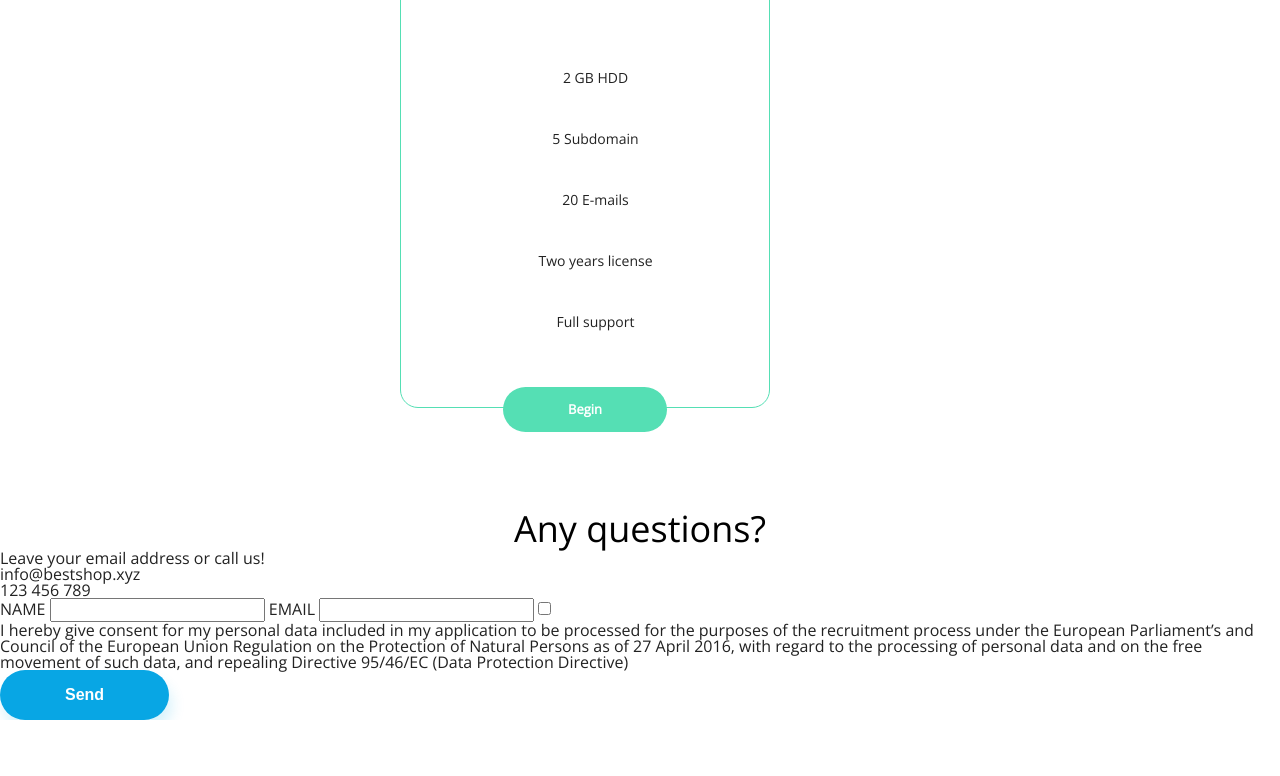
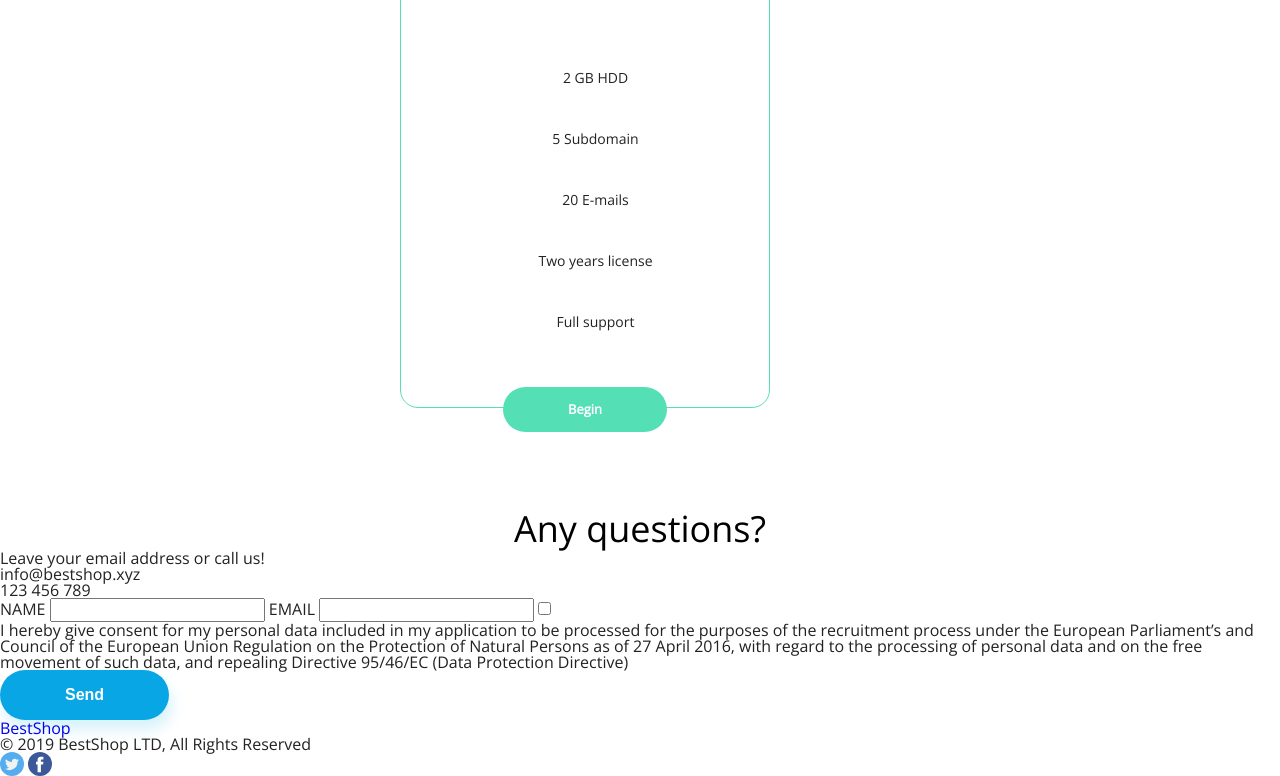
Before and after one commit to EichKarol/workshop, a plain HTML site: page index.html in a window 1280 px wide. Shown: the part 4230-5006 px from the top of the page. Before the commit the page ends 4950 px from the top, so only its background shows below. Drawn offline with Linux system fonts and the light colour scheme.

Commit message:
footer bez CSS

```diff
--- a/index.html
+++ b/index.html
@@ -200,6 +200,15 @@
 
   </section>
 
+  <footer class="footer container">
+
+    <a href="#" class="footer__logo">BestShop</a>
+    <p class="footer__copywriter">© 2019 BestShop LTD, All Rights Reserved</p>
+
+    <a href="https://x.com/"> <img src="./images/Twitter.svg"></a>
+    <a href="https://facebook.com/"> <img src="./images/Facebook.svg"></a>
+
+  </footer>
 
 </body>
 </html>
```
